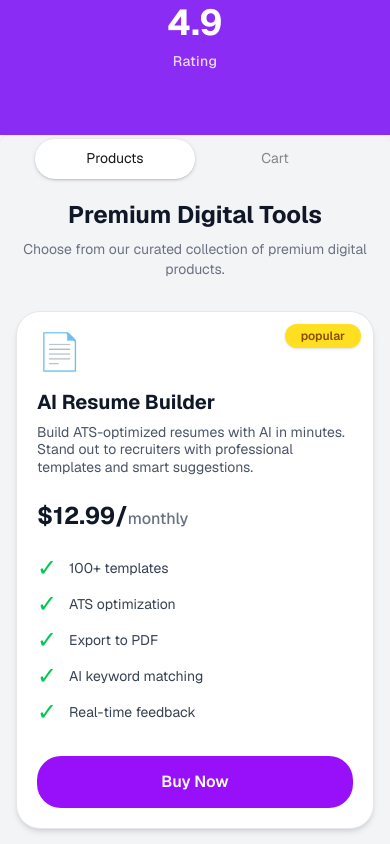
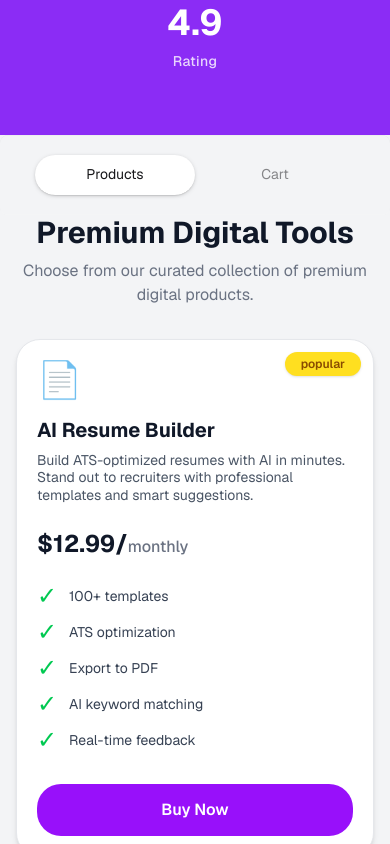
Before and after one commit to arafatgw5-cpu/Assignment-6-B13, a React (Vite) app: page / in a window 390 px wide. Shown: the part 1320-2164 px from the top of the page. Built offline with nearby package versions, Linux system fonts and the light colour scheme.

Commit message:
Style adjustments and responsive fixes

```diff
--- a/src/App.jsx
+++ b/src/App.jsx
@@ -5,33 +5,58 @@ import Model from './components/Model';
 import Cart from './components/Cart';
 import { useState } from 'react';
 
-const getModels = async ()=> {
-  const res =await fetch("/models.json")
-  return res.json()
-}
-const modelPromise=getModels()
+const getModels = async () => {
+  const res = await fetch("/models.json");
+  return res.json();
+};
 
+const modelPromise = getModels();
 
 const App = () => {
-  const [activeTab,setactiveTab]=useState("model")
-  const[carts,setCarts]=useState([])
-  console.log(carts)
+  const [activeTab, setActiveTab] = useState("model");
+  const [carts, setCarts] = useState([]);
 
   return (
     <div className="bg-gray-100 min-h-screen">
-      <Navber/>
-      <Banner/>
-      <Rating/>
+      <Navber />
+      <Banner />
+      <Rating />
 
-<div className="tabs tabs-box justify-center bg-transparent ">
-  <input type="radio" name="my_tabs_1" className="tab rounded-full w-40" aria-label="Products" defaultChecked  onClick={()=>setactiveTab("model")} />
+      {/* Tabs */}
+      <div className="tabs tabs-box justify-center bg-transparent py-5">
+        <input
+          type="radio"
+          name="tabs"
+          className="tab rounded-full w-40"
+          aria-label="Products"
+          checked={activeTab === "model"}
+          onChange={() => setActiveTab("model")}
+        />
 
-  <input type="radio" name="my_tabs_1" className="tab rounded-full w-40" aria-label="Cart" onClick={()=>setactiveTab("Cart")} />
+        <input
+          type="radio"
+          name="tabs"
+          className="tab rounded-full w-40"
+          aria-label="Cart"
+          checked={activeTab === "cart"}
+          onChange={() => setActiveTab("cart")}
+        />
+      </div>
 
-</div>
+      {/* Content */}
+      <div className="px-4 pb-10">
+        {activeTab === "model" && (
+          <Model
+            modelPromise={modelPromise}
+            carts={carts}
+            setCarts={setCarts}
+          />
+        )}
 
-    {activeTab== "model" &&<Model modelPromise={modelPromise} carts={carts} setCarts={setCarts}/>}
-    {activeTab==="Cart"&&  <Cart carts={carts}/>}
+        {activeTab === "cart" && (
+          <Cart carts={carts} setCarts={setCarts} />
+        )}
+      </div>
     </div>
   );
 };
--- a/src/components/Cart.jsx
+++ b/src/components/Cart.jsx
@@ -1,36 +1,54 @@
 import React from 'react';
 
-const Cart = ({carts}) => {
+const Cart = ({ carts, setCarts }) => {
+  const totalPrice = carts.reduce((sum, item) => sum + item.price, 0);
+
+  const handleRemove = (id) => {
+    setCarts(carts.filter(item => item.id !== id));
+  };
 
   return (
-<div className='shadow-2xl bg-white rounded-3xl p-6'>
-  {/* Header - Exact same as photo */}
-  <h1 className='text-2xl font-bold mb-6 text-gray-900'>Your Cart</h1>
+    <div className="max-w-3xl mx-auto bg-white p-6 rounded-3xl shadow-xl">
 
-  {/* Cart Items - Exact photo layout */}
-  <div className="space-y-3">
+      <h1 className="text-3xl font-bold text-center mb-6">
+        Your Cart
+      </h1>
+
+      {carts.length === 0 ? (
+        <p className="text-center text-gray-500">
+          Your cart is empty
+        </p>
+      ) : (
+        <>
+          <div className="space-y-4">
             {carts.map((item) => (
               <div
                 key={item.id}
-        className="flex items-start gap-4 bg-gray-50 p-5 rounded-2xl hover:bg-gray-100 transition-all"
+                className="flex items-center gap-4 bg-gray-50 p-4 rounded-xl"
               >
-        {/* Icon - Exact size & position as photo */}
-        <div className="text-4xl flex-shrink-0 mt-1">
-          {item.icon}
+                <div className="text-3xl">{item.icon}</div>
+
+                <div className="flex-1">
+                  <h2 className="font-semibold">{item.name}</h2>
+                  <p>${item.price}</p>
                 </div>
 
-        {/* Name + Price - Stacked exactly like screenshot */}
-        <div className="flex-1">
-          <div className="font-semibold text-lg text-gray-900">
-            {item.name}
-          </div>
-          <div className="text-xl font-bold text-gray-700 mt-1">
-            ${item.price}
-          </div>
-        </div>
+                <button
+                  onClick={() => handleRemove(item.id)}
+                  className="text-red-500 hover:text-red-700"
+                >
+                  Remove
+                </button>
               </div>
             ))}
           </div>
+
+          <div className="flex justify-between mt-6 p-4 bg-amber-100 rounded-xl font-bold text-lg">
+            <span>Total</span>
+            <span>${totalPrice}</span>
+          </div>
+        </>
+      )}
     </div>
   );
 };
--- a/src/components/ModalCard.jsx
+++ b/src/components/ModalCard.jsx
@@ -1,40 +1,42 @@
-import React, { useState } from 'react';
+import React from 'react';
 
-const ModalCard = ({model,carts,setCarts}) => {
-   const [isBuyNow,setIsAddToCart]=useState(false)
-   const handleBuyBtn= ()=>{
-    setIsAddToCart(true)
-    setCarts([...carts,model])
+const ModalCard = ({ model, carts, setCarts }) => {
+  const isInCart = carts.some((item) => item.id === model.id);
+
+  const handleBuyBtn = () => {
+    if (!isInCart) {
+      setCarts([...carts, model]);
     }
+  };
+
   return (
-    <div>
     <div
       key={model.id}
       className="relative border border-gray-200 rounded-3xl bg-white p-5 sm:p-6 shadow-md hover:shadow-2xl transition-all duration-300 overflow-hidden flex flex-col h-full"
     >
-
+      {/* Best Seller Badge */}
       {model.tag && (
         <span className="absolute top-3 right-3 sm:top-4 sm:right-4 bg-yellow-300 text-yellow-800 text-xs font-semibold px-4 sm:px-5 py-1 rounded-3xl shadow-sm">
           {model.tag}
         </span>
       )}
 
-
+      {/* Icon */}
       <div className="mb-4 sm:mb-5 flex justify-start">
         <div className="text-4xl sm:text-5xl">{model.icon}</div>
       </div>
 
-
+      {/* Title */}
       <h2 className="text-xl sm:text-2xl font-bold text-gray-900 mb-2">
         {model.name}
       </h2>
 
-
+      {/* Description */}
       <p className="text-gray-600 text-sm sm:text-base mb-6 leading-tight flex-1">
         {model.description}
       </p>
 
-
+      {/* Price */}
       <p className="font-bold text-2xl sm:text-3xl text-gray-900 mb-6">
         ${model.price}/
         <span className="text-base sm:text-lg font-medium text-gray-500">
@@ -42,7 +44,7 @@ const ModalCard = ({model,carts,setCarts}) => {
         </span>
       </p>
 
-
+      {/* Features */}
       <div className="space-y-3 sm:space-y-4 mb-8">
         {model.features.map((feature, index) => (
           <div key={index} className="flex items-center gap-3 text-gray-700">
@@ -52,13 +54,17 @@ const ModalCard = ({model,carts,setCarts}) => {
         ))}
       </div>
 
-
-            <button onClick={handleBuyBtn}
-              className="mt-auto w-full bg-purple-600 hover:bg-purple-700 text-white font-semibold py-3.5 sm:py-4 rounded-3xl text-base sm:text-lg transition-all active:scale-95"
+      <button
+        onClick={handleBuyBtn}
+        disabled={isInCart}
+        className={`mt-auto w-full font-semibold py-3.5 sm:py-4 rounded-3xl text-base sm:text-lg transition-all active:scale-95 ${
+          isInCart
+            ? "bg-green-600 text-white cursor-default"
+            : "bg-purple-600 hover:bg-purple-700 text-white"
+        }`}
       >
-              {isBuyNow ? "Add to cart":"Buy Now"}
+        {isInCart ? "✅ Added to Cart" : "Buy Now"}
       </button>
-          </div>
     </div>
   );
 };
--- a/src/components/Model.jsx
+++ b/src/components/Model.jsx
@@ -1,28 +1,39 @@
-import React, { use } from 'react';
+import React, { useEffect, useState } from 'react';
 import ModalCard from './ModalCard';
 
-const Model = ({ modelPromise,carts,setCarts }) => {
-  const models = use(modelPromise); //
+const Model = ({ modelPromise, carts, setCarts }) => {
+  const [models, setModels] = useState([]);
 
+  useEffect(() => {
+    modelPromise.then(data => setModels(data));
+  }, [modelPromise]);
 
   return (
-    <div className="p-4 sm:p-6 max-w-7xl mx-auto">
-      {/* Header - Fully responsive */}
+    <div className="max-w-7xl mx-auto">
+
       <div className="text-center mb-8">
-        <h1 className="text-2xl sm:text-3xl font-bold mb-2 text-gray-900">
+        <h1 className="text-3xl font-bold text-gray-900">
           Premium Digital Tools
         </h1>
-        <p className="text-gray-500 text-sm sm:text-base max-w-md mx-auto">
+        <p className="text-gray-500 max-w-md mx-auto mt-2">
           Choose from our curated collection of premium digital products.
         </p>
       </div>
 
-      {/* Model Cards - 100% Responsive Grid */}
-      <div className="grid grid-cols-1 sm:grid-cols-2 lg:grid-cols-3 gap-4 sm:gap-6">
-        {models.map((model) => (
-         <ModalCard key={model.id} model={model} carts={carts} setCarts={setCarts}/>
-        ))}
-      </div>
+      {models.length === 0 ? (
+        <p className="text-center text-gray-500">Loading...</p>
+      ) : (
+        <div className="grid grid-cols-1 sm:grid-cols-2 lg:grid-cols-3 gap-6">
+          {models.map((model) => (
+            <ModalCard
+              key={model.id}
+              model={model}
+              carts={carts}
+              setCarts={setCarts}
+            />
+          ))}
+        </div>
+      )}
     </div>
   );
 };
```
Lines whose indentation alone changed are shown as unchanged.
